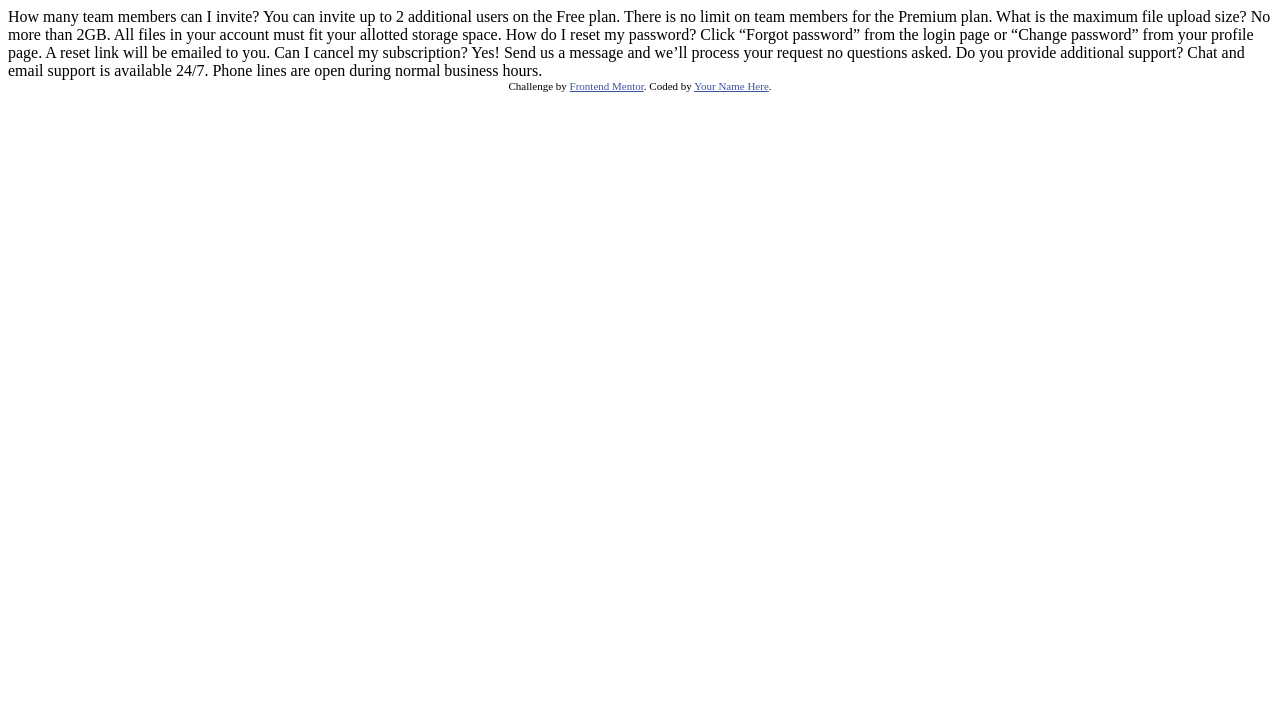
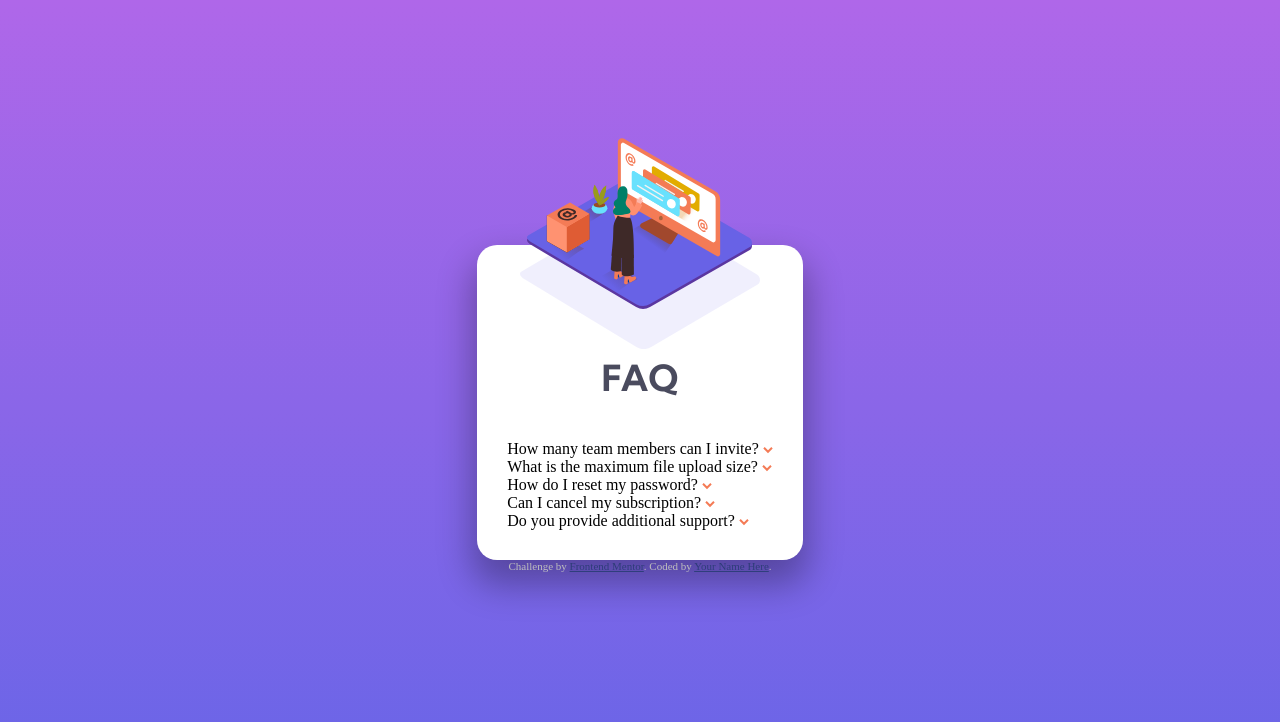
Before and after one commit to brandtdarum/FAQ-accordion-card, a plain HTML site: page index.html in a window 1280 px wide. Drawn offline with Linux system fonts and the light colour scheme.

Commit message:
Initial HTML and some CSS

```diff
--- a/index.html
+++ b/index.html
@@ -9,29 +9,60 @@
   <title>Frontend Mentor | FAQ Accordion Card</title>
 
   <!-- Feel free to remove these styles or customise in your own stylesheet 👍 -->
-  <style>
-    .attribution { font-size: 11px; text-align: center; }
-    .attribution a { color: hsl(228, 45%, 44%); }
-  </style>
+  <link rel="preconnect" href="https://fonts.googleapis.com">
+  <link rel="preconnect" href="https://fonts.gstatic.com" crossorigin>
+  <link href="https://fonts.googleapis.com/css2?family=Kumbh+Sans:wght@400;700&display=swap" rel="stylesheet">
+  <link rel="stylesheet" href="./style.css">
 </head>
 <body>
-  How many team members can I invite?
-  You can invite up to 2 additional users on the Free plan. There is no limit on
-  team members for the Premium plan.
-
-  What is the maximum file upload size?
-  No more than 2GB. All files in your account must fit your allotted storage space.
-
-  How do I reset my password?
-  Click “Forgot password” from the login page or “Change password” from your profile page.
-  A reset link will be emailed to you.
-
-  Can I cancel my subscription?
-  Yes! Send us a message and we’ll process your request no questions asked.
-
-  Do you provide additional support?
-  Chat and email support is available 24/7. Phone lines are open during normal business hours.
-
+  <main id="showcase">
+    <article id="card">
+      <object id="headerImage" data="./images/illustration-woman-online-mobile.svg" type="image/svg+xml"></object>
+      <h1>FAQ</h1>
+      <ul>
+        <li>
+          <span>How many team members can I invite?</span>
+          <label class="btn" for="dropdown1">
+            <img src="./images/icon-arrow-down.svg" alt="Dropdown">
+          </label>
+          <input type="checkbox" id="dropdown1">
+          <p>You can invite up to 2 additional users on the Free plan. There is no limit on team members for the Premium plan.</p>
+        </li>
+        <li>
+          <span>What is the maximum file upload size?</span>
+          <label class="btn" for="dropdown2">
+            <img src="./images/icon-arrow-down.svg" alt="Dropdown">
+          </label>
+          <input type="checkbox" id="dropdown2">
+          <p>No more than 2GB. All files in your account must fit your allotted storage space.</p>
+        </li>
+        <li>
+          <span>How do I reset my password?</span>
+          <label class="btn" for="dropdown3">
+            <img src="./images/icon-arrow-down.svg" alt="Dropdown">
+          </label>
+          <input type="checkbox" id="dropdown3">
+          <p>Click “Forgot password” from the login page or “Change password” from your profile page. A reset link will be emailed to you.</p>
+        </li>
+        <li>
+          <span>Can I cancel my subscription?</span>
+          <label class="btn" for="dropdown4">
+            <img src="./images/icon-arrow-down.svg" alt="Dropdown">
+          </label>
+          <input type="checkbox" id="dropdown4">
+          <p>Yes! Send us a message and we’ll process your request no questions asked.</p>
+        </li>
+        <li>
+          <span>Do you provide additional support?</span>
+          <label class="btn" for="dropdown5">
+            <img src="./images/icon-arrow-down.svg" alt="Dropdown">
+          </label>
+          <input type="checkbox" id="dropdown5">
+          <p>Chat and email support is available 24/7. Phone lines are open during normal business hours.</p>
+        </li>
+      </ul>
+    </article>
+  </main>
   <div class="attribution">
     Challenge by <a href="https://www.frontendmentor.io?ref=challenge" target="_blank">Frontend Mentor</a>.
     Coded by <a href="#">Your Name Here</a>.
--- /dev/null
+++ b/style.scss
@@ -0,0 +1,93 @@
+/*
+# Front-end Style Guide
+
+### Neutral
+
+#### Text
+
+- :
+- :
+
+#### Dividers
+
+- Light grayish blue: hsl(240, 5%, 91%)
+
+## Typography
+
+### Body Copy
+
+- Font size: 12px
+
+### Font
+
+- Family: [Kumbh Sans](https://fonts.google.com/specimen/Kumbh+Sans)
+- Weights: 400, 700
+*/
+
+$color1: hsl(238, 29%, 16%); //Very dark desaturated blue
+$color2: hsl(14, 88%, 65%); //Soft red
+
+$fColor1: hsl(237, 12%, 33%); //Very dark grayish blue
+$fColor2: hsl(240, 6%, 50%); //Dark grayish blue
+
+$fFamily: 'Kumbh Sans', sans-serif;
+$fSize: 0.75rem;
+
+@mixin font($size: 0.75rem, $weight: 400, $color: $fColor1) {
+    font-family: $fFamily;
+    font-size: $size;
+    font-weight: $weight;
+    color: $color;
+}
+
+
+body {
+    background: linear-gradient(hsl(273, 75%, 66%), hsl(240, 73%, 65%));
+    background-repeat: no-repeat;
+    min-height: 100vh;
+
+    display:flex;
+    flex-direction: column;
+    justify-content: center;
+    align-items: center;
+}
+
+#card {
+    background: white url("./images/bg-pattern-mobile.svg") no-repeat center top;
+    max-width: 340px;
+    border-radius: 20px;
+    padding-top: 100px;
+    box-shadow: 0px 20px 35px 5px hsla(0, 0%, 0%, 0.3);
+
+    display:flex;
+    flex-direction: column;
+    align-items: center;
+    position: relative;
+    #headerImage{
+        position: absolute;
+        width: calc(100% - 100px);
+        top: -107px;
+    }
+    h1 {
+        margin: 10px 0px;
+        @include font($size: 2.25rem, $weight: 700);
+    }
+    ul {
+        list-style: none;
+        padding-left: 0;
+        margin: 30px;
+    }
+
+    li p, li input {
+        display: none;
+    }
+
+    li input:checked + p {
+        display: block;
+    }
+
+}
+
+
+.attribution { color: white; font-size: 11px; text-align: center; }
+.attribution a { color: hsl(228, 45%, 44%); }
```
Also changed, not shown: style.css (added), 1 other file.
